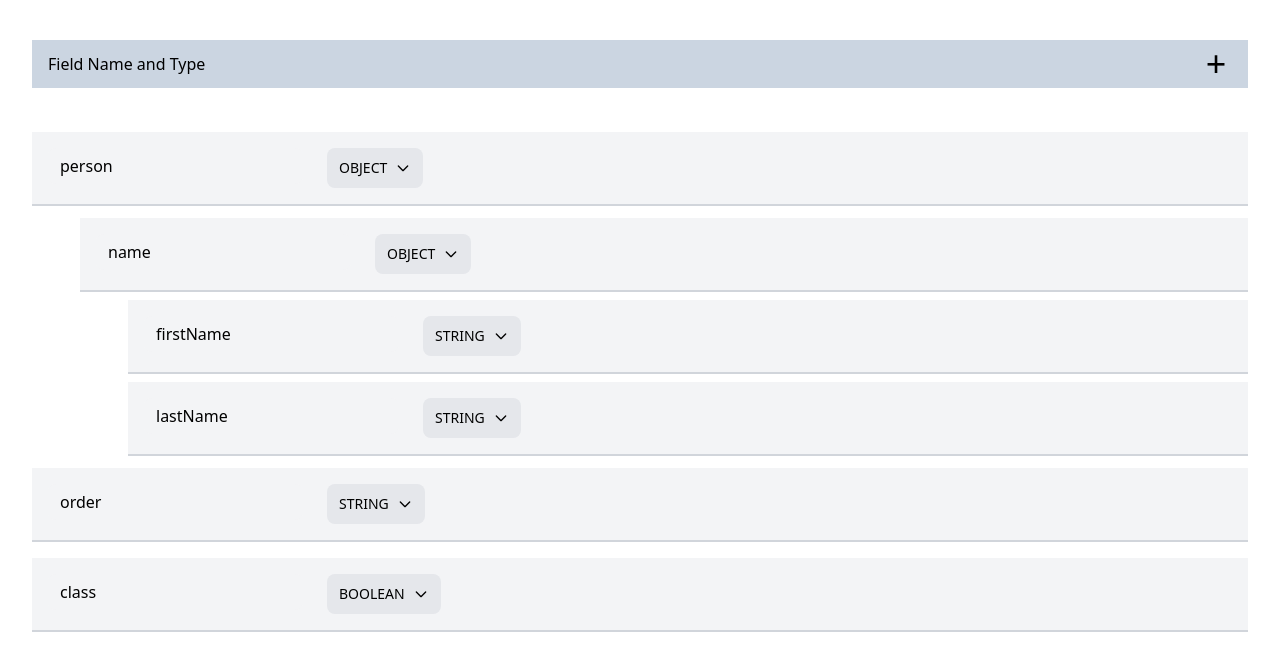
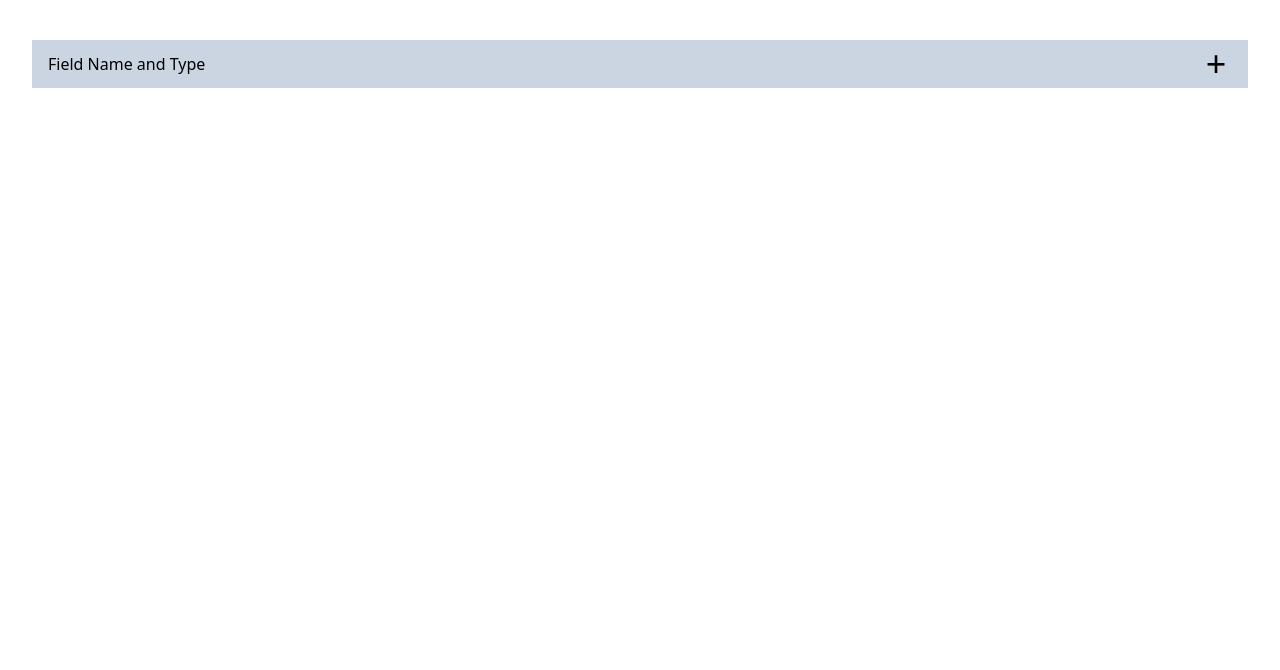
Before and after one commit to anshkush92/cosmocloud, a React (Create React App) app: page / in a window 1280 px wide. Shown: the top 670 px of the page. Built offline with nearby package versions, Linux system fonts and the light colour scheme.

Commit message:
Changed the reducers in the slice and using that reducers in the add button
Signed-off-by: anshkush92college <imt_2020013@iiitm.ac.in>

```diff
--- a/src/components/buttons/AddRow.jsx
+++ b/src/components/buttons/AddRow.jsx
@@ -1,19 +1,11 @@
 import React from 'react';
 import { useDispatch } from 'react-redux';
-import { addFieldNameType } from '../../features/fieldNameType/fieldNameTypeSlice';
 
 const AddRow = () => {
   const dispatch = useDispatch();
 
   const handleClick = () => {
     console.log('Add row button clicked');
-
-    dispatch(
-      addFieldNameType({
-        body: 'Test',
-        dataType: 'number',
-      })
-    );
   };
 
   return (
--- a/src/features/fieldNameType/fieldNameTypeSlice.js
+++ b/src/features/fieldNameType/fieldNameTypeSlice.js
@@ -3,54 +3,18 @@ import { createSlice } from '@reduxjs/toolkit';
 // Trying to create data as given in the mock video but in tree format - items se recursion ho raha hai
 const initialState = {
   id: 1,
-  items: [
-    {
-      body: 'person',
-      dataType: 'object',
-      items: [
-        {
-          id: 11,
-          body: 'name',
-          dataType: 'object',
-          items: [
-            {
-              id: 111,
-              body: 'firstName',
-              dataType: 'string',
-            },
-            {
-              id: 112,
-              body: 'lastName',
-              dataType: 'string',
-            },
-          ],
-        },
-      ],
-    },
-    {
-      id: 2,
-      body: 'order',
-      dataType: 'string',
-    },
-    {
-      id: 3,
-      body: 'class',
-      dataType: 'boolean',
-    },
-  ],
+  items: [],
 };
 
 const fieldNameTypeSlice = createSlice({
   name: 'fieldNameType',
   initialState,
   reducers: {
-    addFieldNameType: (state, action) => {
-      console.log('action.payload', action.payload);
-      state.items.push(action.payload);
-    },
+    handleInsertRow: (state, action) => {},
+    handleDeleteRow: (state, action) => {},
   },
 });
 
-export const { addFieldNameType } = fieldNameTypeSlice.actions;
+export const { handleInsertRow, handleDeleteRow } = fieldNameTypeSlice.actions;
 
 export default fieldNameTypeSlice.reducer;
--- /dev/null
+++ b/src/helpers/generateRowId.js
@@ -0,0 +1,15 @@
+// Helper function to generate unique row id
+const generateRowId = () => {
+  // Initialize a counter variable
+  let counter = 4;
+
+  // Return a function that increments the counter and returns the current value as the row id
+  return () => {
+    const rowId = counter;
+    counter += 1;
+    return rowId;
+  };
+};
+
+// Need to export the function that returns another function
+export default generateRowId();
```
